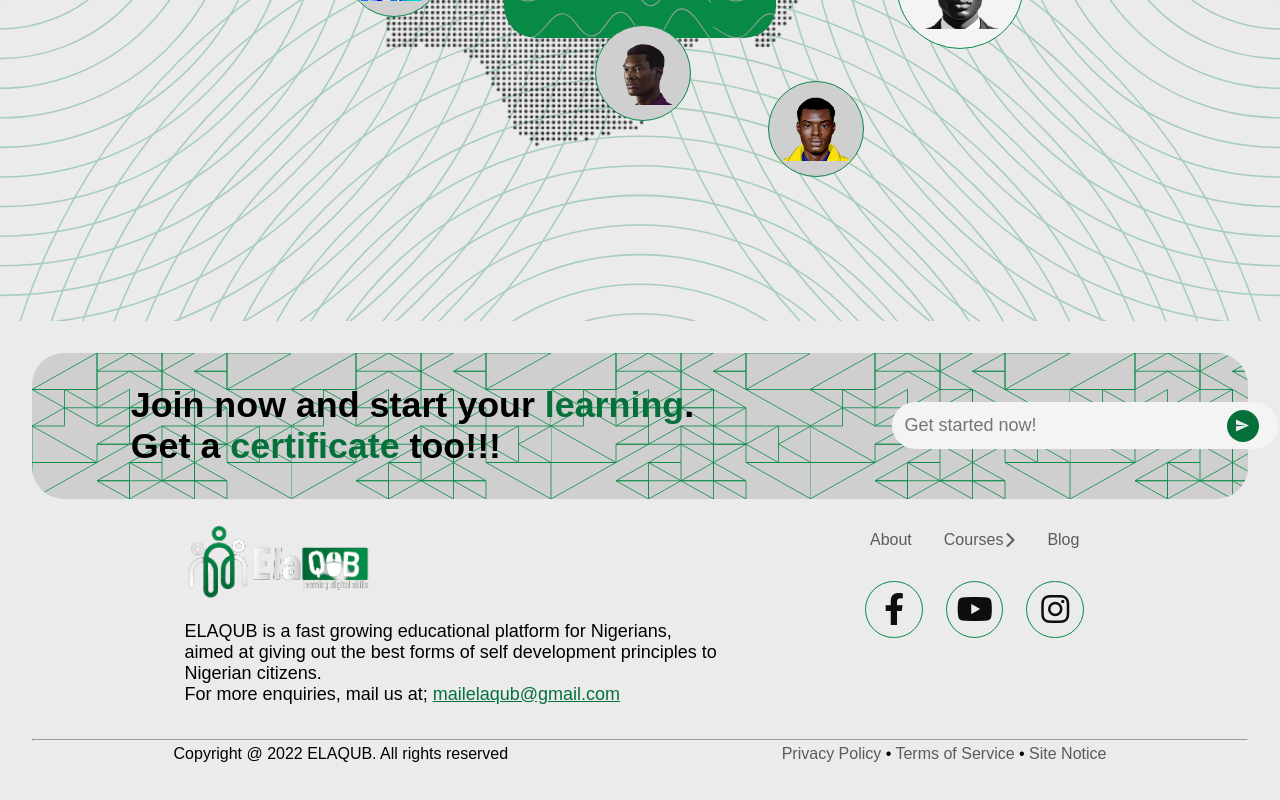
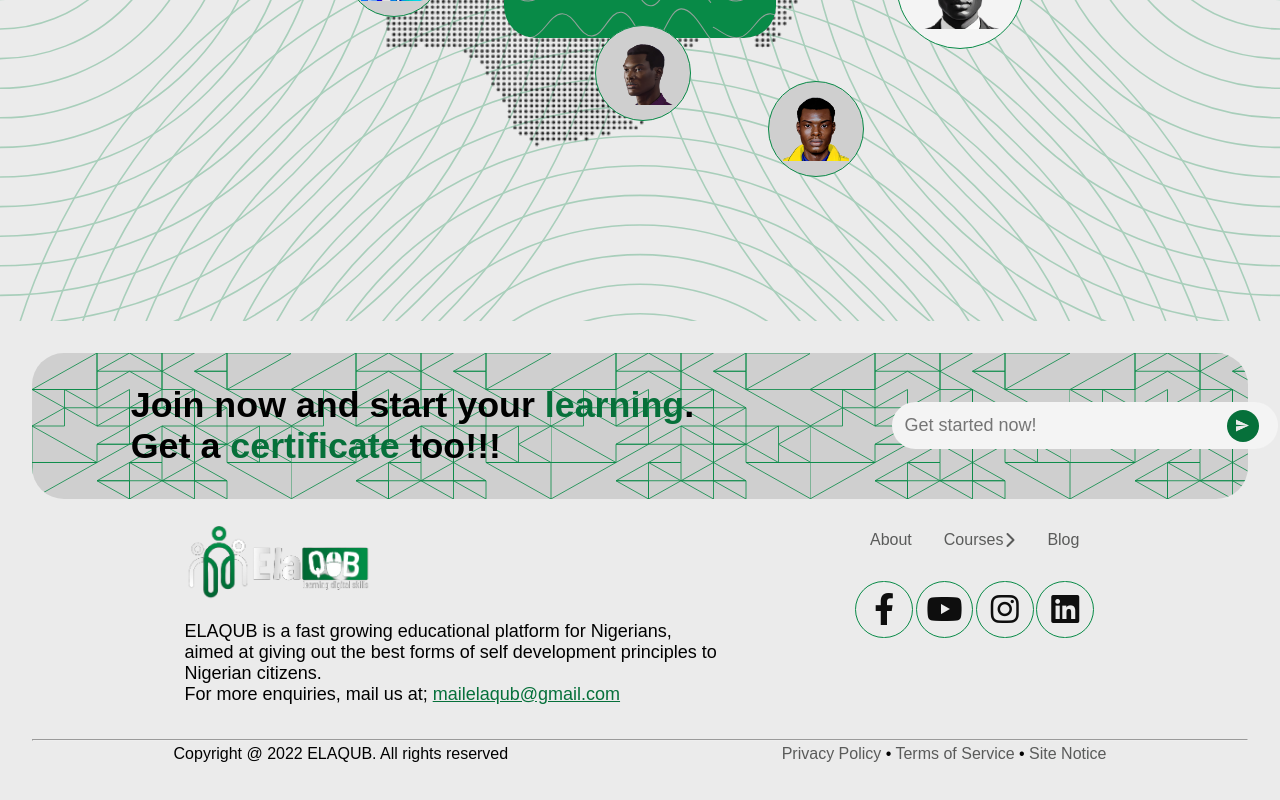
Before and after one commit to ELAQUB/ELAQUB, a React (Create React App) app: page / in a window 1280 px wide. Shown: the part 1946-2746 px from the top of the page. Built offline with nearby package versions, Linux system fonts and the light colour scheme; a web font is replaced by a local one.

Commit message:
added linkedin page

```diff
--- a/src/components/Footer.js
+++ b/src/components/Footer.js
@@ -60,6 +60,7 @@ const Footer = () => {
                     <a href="https://www.facebook.com/elaqub" target="_blank" rel="noreferrer"><div className="circle"><i class="fa-brands fa-facebook-f fa-2x"></i></div></a>
                     <a href="/"><div className="circle" target="_blank" rel="noreferrer"><i class="fa-brands fa-youtube fa-2x"></i></div></a>
                     <a href="https://www.instagram.com/elaqub/" target="_blank" rel="noreferrer"><div className="circle"><i class="fa-brands fa-instagram fa-2x"></i></div></a>
+                    <a href="https://www.linkedin.com/company/elaqub/" target="_blank" rel="noreferrer"><div className="circle"><i class="fa-brands fa-linkedin fa-2x"></i></div></a>
                 </div>
             </div>
         </footer>
```
